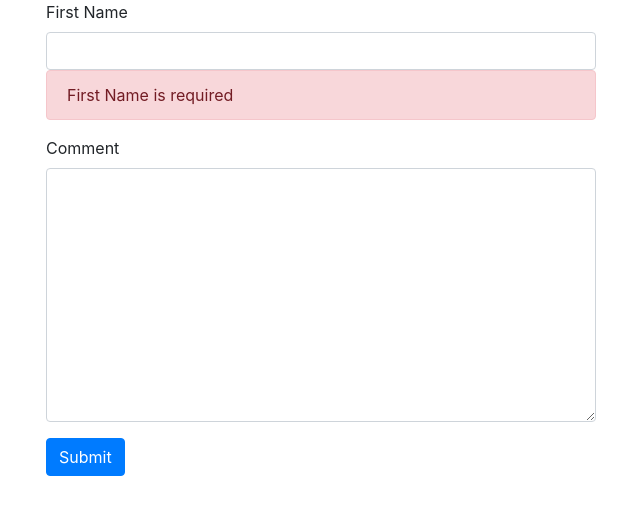
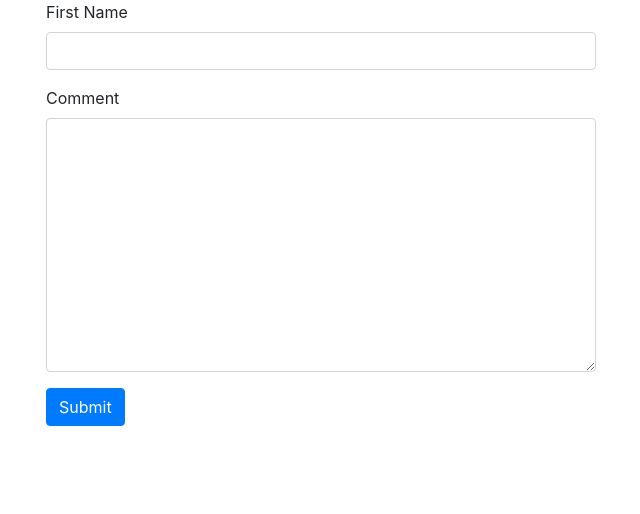
Before and after one commit to Rajan027/angular-forms, an Angular app: page / in a window 1280 px wide. Shown: the top 514 px of the page, without its empty margins (319-959 px from the left). Built offline with nearby package versions, Linux system fonts and the light colour scheme.

Commit message:
firstName validation

```diff
--- a/src/app/template-driven-forms/template-driven-forms.component.html
+++ b/src/app/template-driven-forms/template-driven-forms.component.html
@@ -3,7 +3,7 @@
 		<div class="form-group">
 			<label for="firstName">First Name</label>
 			<input ngModel name="firstName" #firstName="ngModel" (change)="log(firstName)" id="firstName" type="text" class="form-control" required/>
-			<div class="alert alert-danger" *ngIf="!firstName.valid">First Name is required</div>
+			<div class="alert alert-danger" *ngIf="firstName.touched && !firstName.valid">First Name is required</div>
 		</div>
 		<div class="form-group">
 			<label for="comment">Comment</label>
```
